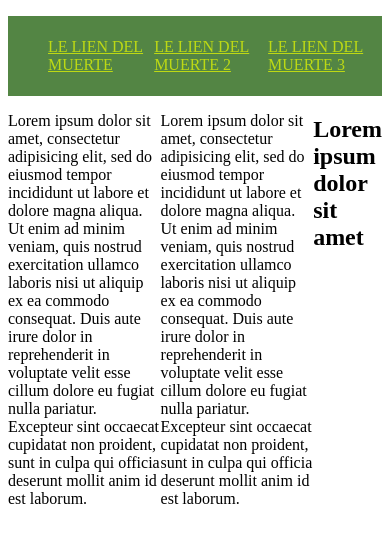
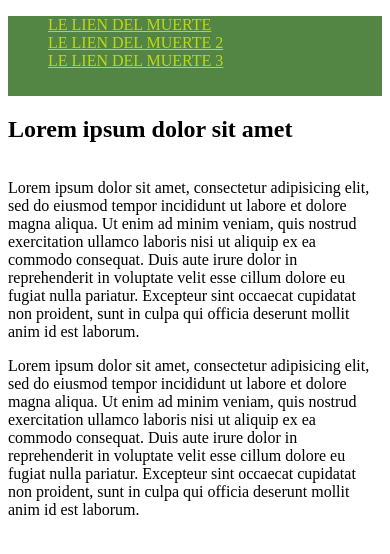
Before and after one commit to rruellepetel/flexbox, a plain HTML site: page index2.html in a window 390 px wide. Drawn offline with Linux system fonts and the light colour scheme.

Commit message:
debut responsive

```diff
--- a/css/css2.css
+++ b/css/css2.css
@@ -6,6 +6,7 @@ a {
 nav {
     height: 5em;
     background-color: rgb(83, 133, 68);
+    align-items: center;
 }
 
 ul {
@@ -13,7 +14,6 @@ ul {
     justify-content: space-around;
     list-style: none;
     height: 100%;
-    align-items: center;
 }
 
 main {
@@ -23,3 +23,17 @@ main {
 section {
     display: flex;
 }
+
+@media screen and (max-width: 400px){
+    ul {
+        display: block;
+        height: 100%;
+        align-items: center;
+    }
+    section {
+        display: block;
+    }
+    main {
+        flex-wrap: wrap-reverse;
+    }
+}
```
